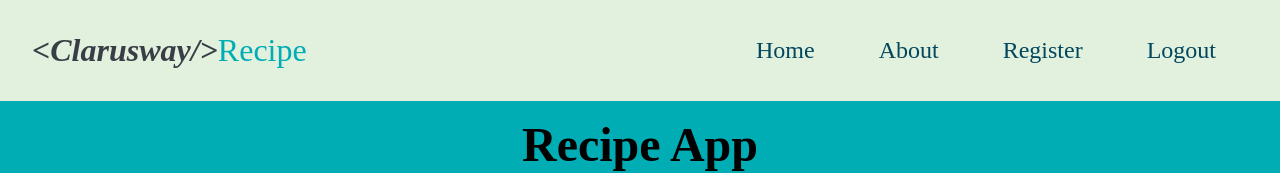
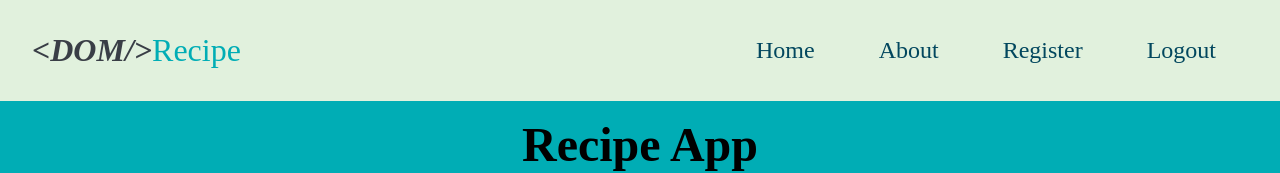
Before and after one commit to MertKaratass/recipeapp, a React (Create React App) app: page / in a window 1280 px wide. Shown: the top 173 px of the page. Built offline with nearby package versions, Linux system fonts and the light colour scheme; no server answers; a web font is replaced by a local one.

Commit message:
Update logo text in Navbar component

```diff
--- a/src/components/nav/Navbar.jsx
+++ b/src/components/nav/Navbar.jsx
@@ -8,7 +8,7 @@ const Navbar = () => {
   return (
     <Nav justify="space-between" wrap="wrap">
       <Logo to="/">
-        <i>{'<Clarusway/>'}</i>
+        <i>{'<DOM/>'}</i>
         <span>Recipe</span>
       </Logo>
 
```
